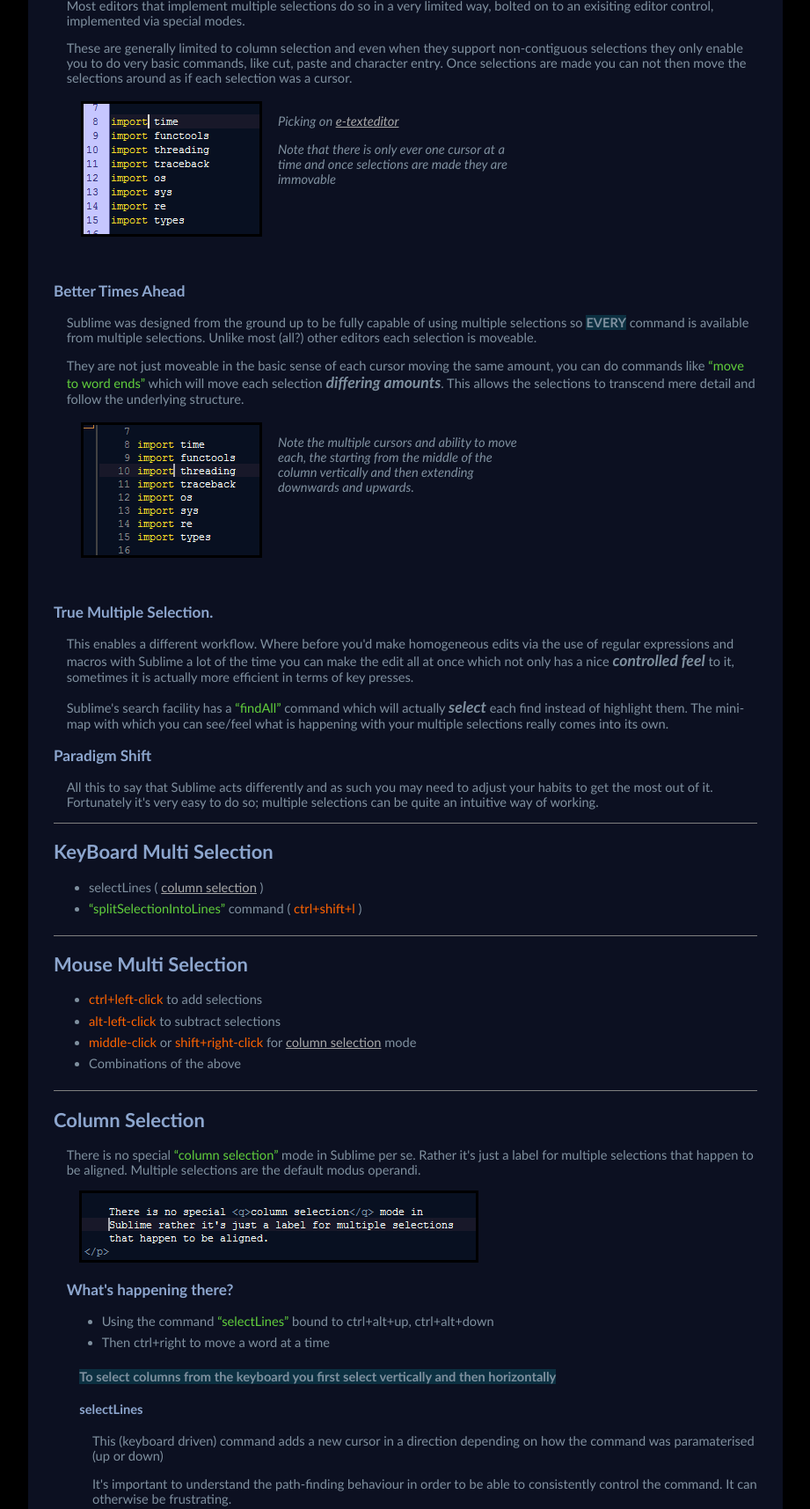
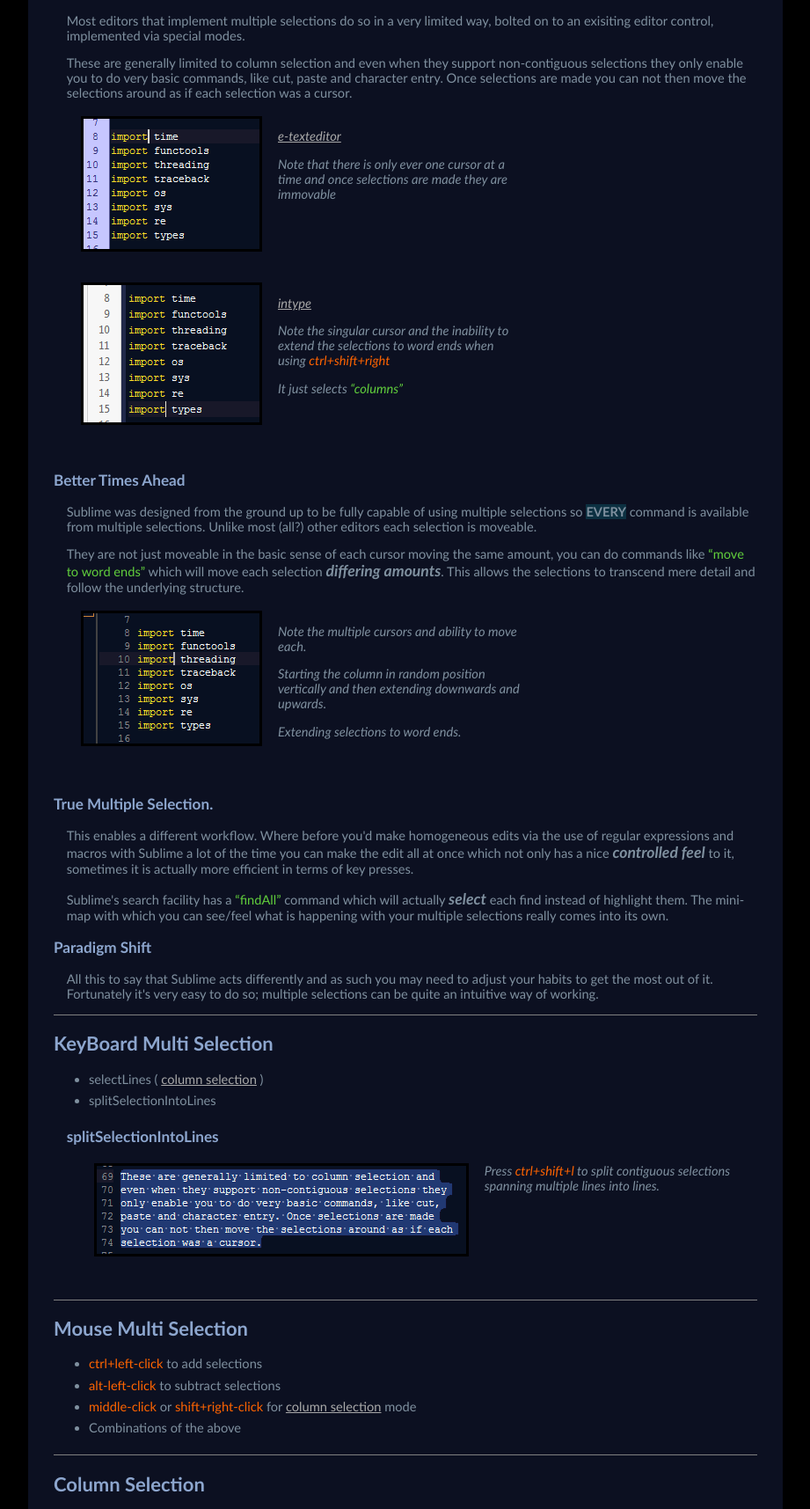
Before and after one commit to sublimator/getting-started-with-sublime, a plain HTML site: page concepts-multiple-selections.html in a window 1280 px wide. Shown: the part 563-2278 px from the top of the page at 88% size, without its empty margins (179-1100 px from the left). Drawn offline with Linux system fonts and the light colour scheme; a script that the page names is missing.

Commit message:
Added an intype image, splitSelectionIntoLines image and an auto column select image.

```diff
--- a/concepts-multiple-selections.html
+++ b/concepts-multiple-selections.html
@@ -25,15 +25,9 @@
                 <li>
                     <a href="#introduction">Introduction</a>
                     <ul>
-                        <li>
-                            <a href="#prevailing-conditions">Prevailing Conditions</a>
-                        </li>
-                        <li>
-                            <a href="#better-times-ahead">Better Times Ahead</a>
-                        </li>
-                        <li>
-                            <a href='#true-multiple-selection'>True Multiple Selection.</a>
-                        </li>
+                        <li><a href="#prevailing-conditions">Prevailing Conditions</a></li>
+                        <li><a href="#better-times-ahead">Better Times Ahead</a></li>
+                        <li><a href='#true-multiple-selection'>True Multiple Selection.</a></li>
                         <li><a href="#paradigm-shift">Paradigm Shift</a></li>
                     </ul>
                 </li>
@@ -50,6 +44,7 @@
                     <ul>
                         <li><a href="#what-s-happening-there">What's happening there?</a></li>
                         <li><a href="#selectlines">selectLines</a></li>
+                        <li><a href="#python-is-in-the-building">Python Is In The Building</a></li>
                     </ul>
                 </li>
             </ul>
@@ -84,8 +79,19 @@
                 <tr>
                     <td><img onclick='this.src = this.src' src="images/multi-select-e.gif" /></td>
                     <td>
-                        <p>Picking on <a href="http://www.e-texteditor.com/forum/">e-texteditor</a></p>
+                        <p><a target="_blank" href="http://www.e-texteditor.com">e-texteditor</a></p>
                         <p>Note that there is only ever one cursor at a time and once selections are made they are immovable</p>
+                    </td>
+                </tr>
+                <tr>
+                    <td><img onclick='this.src = this.src' src="images/multi-select-intype.gif" /></td>
+                    <td>
+                        <p><a target="_blank"  href="http://intype.info/">intype</a></p>
+                        <p>
+                            Note the singular cursor and the inability to extend the selections to word ends when using
+                            <span class="binding">ctrl+shift+right</span>
+                        </p>
+                        <p>It just selects <q>columns</q> </p>
                     </td>
                 </tr>
             </table>
@@ -111,8 +117,13 @@
                     <td>
                         <p>
                             Note the multiple cursors and ability to move
-                            each, the starting from the middle of
-                            the column vertically and then extending downwards and upwards.
+                            each.
+                        </p>
+                        <p>
+                            Starting the column in random position vertically and then extending downwards and upwards.
+                        </p>
+                        <p>
+                            Extending selections to word ends.
                         </p>
                     </td>
                 </tr>
@@ -159,14 +170,29 @@
             <h2>KeyBoard Multi Selection</h2>
             <ul>
                 <li>selectLines ( <a href="#column-selection">column selection</a> )</li>
-                <li><q>splitSelectionIntoLines</q> command ( <span class="binding">ctrl+shift+l</span> )</li>
+                <li>splitSelectionIntoLines</li>
             </ul>
+            <div>
+                <h3>splitSelectionIntoLines</h3>
+                <table class='caption'>
+                    <tr>
+                        <td>
+                            <img onclick="this.src = this.src" src="images/splitSelectionsIntoLines.gif" />
+                        </td>
+                        <td style='padding-left:1em'>
+                            Press <span class="binding">ctrl+shift+l</span> to split contiguous selections
+                            spanning multiple lines into lines.
+                        </td>
+                    </tr>
+                </table>
+            </div>
         </div>
 
         <div id="mouse-selection" class='section'>
             <h2>Mouse Multi Selection</h2>
             <ul>
-                <li><span class='binding'>ctrl+left-click</span> to add selections</li>
+                                <li>
+                <span class='binding'>ctrl+left-click</span> to add selections</li>
                 <li><span class='binding'>alt-left-click</span> to subtract selections</li>
                 <li><span class='binding'>middle-click</span> or <span class='binding'>shift+right-click</span> for <a href="#column-selection">column selection</a> mode</li>
                 <li>Combinations of the above</li>
@@ -202,7 +228,8 @@
                     <p>
                         It's important to understand the path-finding behaviour
                         in order to be able to consistently control the command.
-                        It can otherwise be frustrating.
+                        <strong>Don't be put off. It's actually easy.</strong>
+                        It can just be frustrating if you aren't aware of how it works.
                     </p>
                     <p>
 
@@ -247,6 +274,22 @@
                             </td>
                         </tr>
                     </table>
+
+                </div>
+                <div>
+                    <h3 id='python-is-in-the-building'>Python Is In The Building</h3>
+                    <p>
+                        Sublime is scriptable so it's possible to write your own auto selection commands.
+                    </p>
+                    <table class='caption'>
+                        <tr>
+                            <td><img onclick='this.src = this.src' src="images/column-autoselect.gif" /></td>
+                            <td>
+                                <p>Note the ability to start in the middle and the auto path finding behaviour.</p>
+                                <p>It automatically stops on the <q>l</q> and <q>&gt;</q> </p>
+                            </td>
+                        </tr>
+                    </table>
                 </div>
             </div>
         </div>
@@ -254,7 +297,7 @@
         <div id="find-and-select-all" class='section'>
             <h2>Find (and select) All</h2>
             <p>
-                The <q>findAll</q> command will give you multiple selections with which you can move around and see each edit.
+                The <q>findAll</q> command will give you multiple selections with which you can move around and see each replacement.
                 The <a href="concepts-minimap.html">minimap</a> is especially handy.
             </p>
         </div>
@@ -264,7 +307,7 @@
             <ul>
                 <li>No doubt you have been playing along with the column selection commands. If not, then wtf?, do so!</li>
                 <li>Try and <a href="#upwards-outwards">select some columns.</a></li>
-                <li>Try the split <q>splitSelectionIntoLines</q> <a href="#keyboard-selection">command</a> </li>
+                <li>Try the <q>splitSelectionIntoLines</q> <a href="#keyboard-selection">command</a> </li>
             </ul>
             <ul><li>Select a word and press <span class='binding'>alt+f3</span> to <q>findAllUnder</q> look </li></ul>
         </div>
--- a/css/styles.css
+++ b/css/styles.css
@@ -9,7 +9,6 @@
     color:#7f909f;
 }
 
-/*<![CDATA[*/
 table.caption td
 {
     vertical-align:top;
@@ -28,7 +27,6 @@
     width:20em;
 }
 
-/*]]>*/
 .caption img:hover
 {
     cursor:pointer;
```
Also changed, not shown: images/column-autoselect.gif (added), images/multi-select-intype.gif (added), images/splitSelectionsIntoLines.gif (added).
